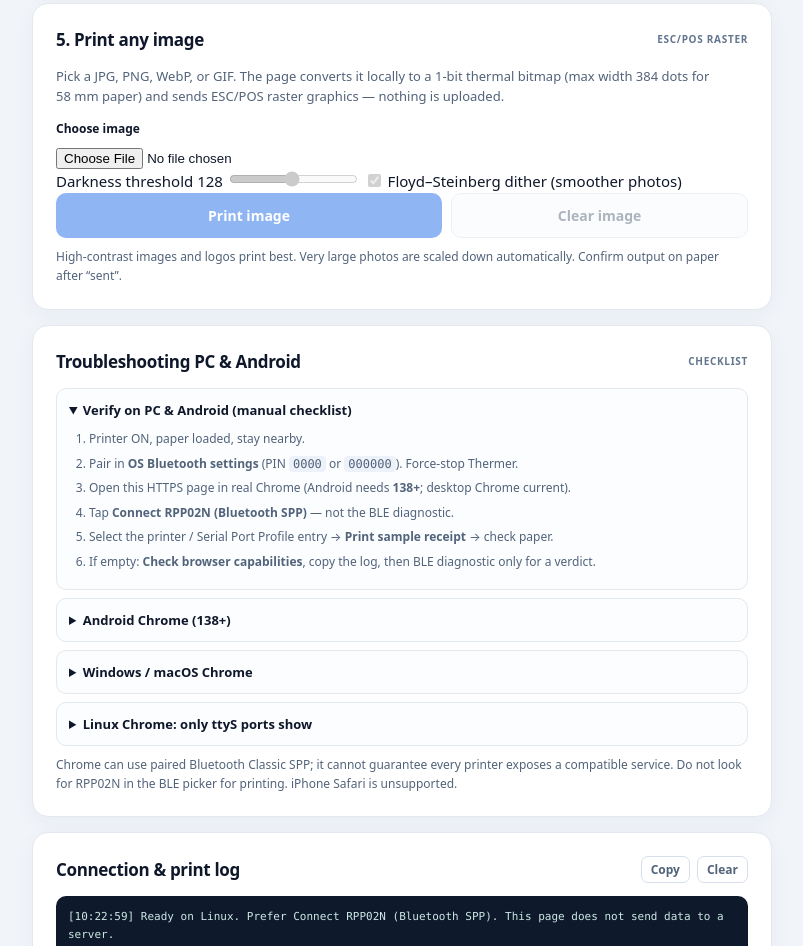
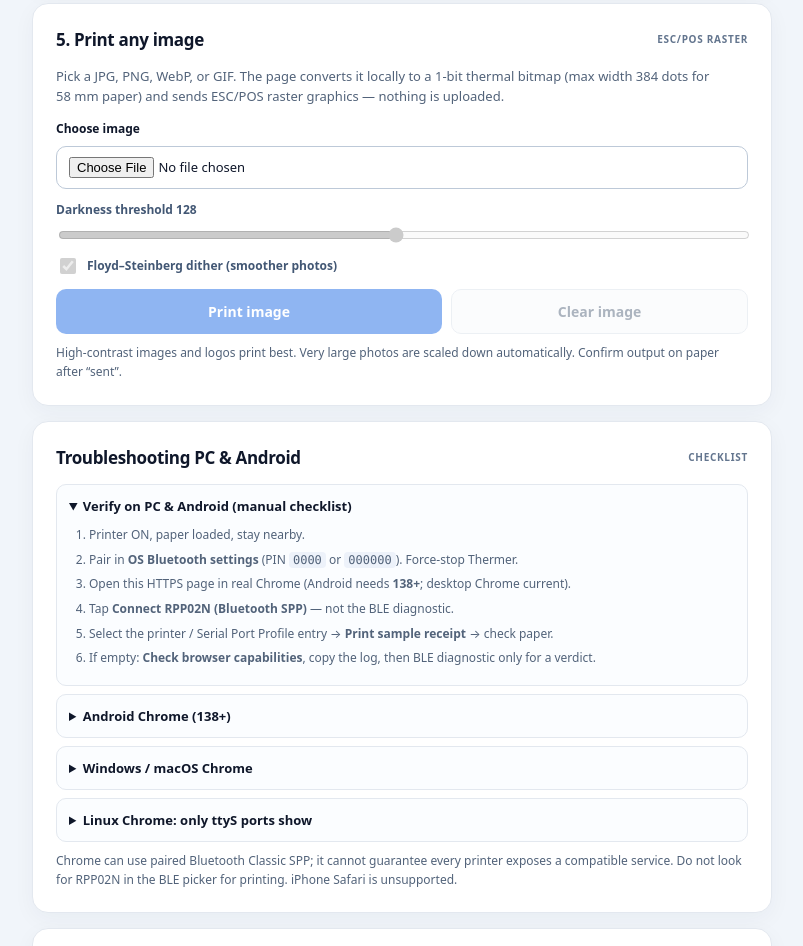
Before and after one commit to mostakahmad/printing-check, a plain HTML site: page index.html in a window 1280 px wide. Shown: the part 2217-3163 px from the top of the page, without its empty margins (238-1041 px from the left). Drawn offline with Linux system fonts and the light colour scheme.

Commit message:
Update styles.css

```diff
--- a/styles.css
+++ b/styles.css
@@ -66,3 +66,13 @@ code { font-family:ui-monospace,SFMono-Regular,Consolas,monospace; background:#e
 /* v1.2 advanced diagnostics */
 .uuid-input { display:block; width:100%; min-width:0; margin:10px 0; box-sizing:border-box; padding:12px; font-size:14px; border:1px solid #cbd5e1; border-radius:9px; background:#fff; color:#0f172a; }
 #diagnostic-heading { overflow-wrap:anywhere; }
+
+/* v1.4 image print */
+.file-input { display:block; width:100%; margin:0 0 12px; padding:10px 12px; border:1px solid #bdc9d8; border-radius:10px; background:#fff; color:var(--ink); font:13px/1.4 system-ui,sans-serif; }
+.image-options { display:grid; gap:10px; margin-bottom:12px; }
+.option-row { display:grid; gap:6px; font-size:12px; font-weight:700; color:#425774; }
+.option-row input[type="range"] { width:100%; accent-color:var(--blue); }
+.option-row.check { display:flex; align-items:center; gap:8px; font-weight:600; }
+.option-row.check input { width:16px; height:16px; accent-color:var(--blue); }
+.image-preview-wrap { margin:4px 0 14px; }
+.image-preview { display:block; width:100%; max-width:384px; margin:0 auto; height:auto; background:#fff; border:1px dashed #cbd5e1; image-rendering:pixelated; }
```
